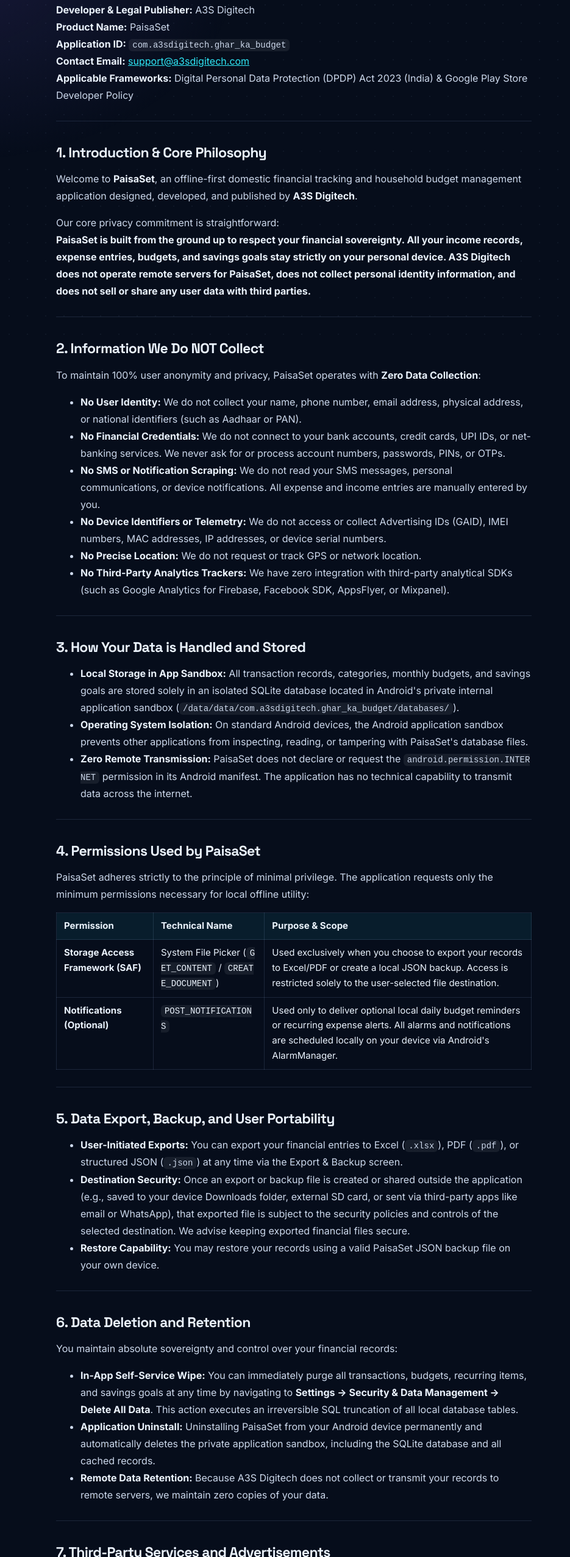
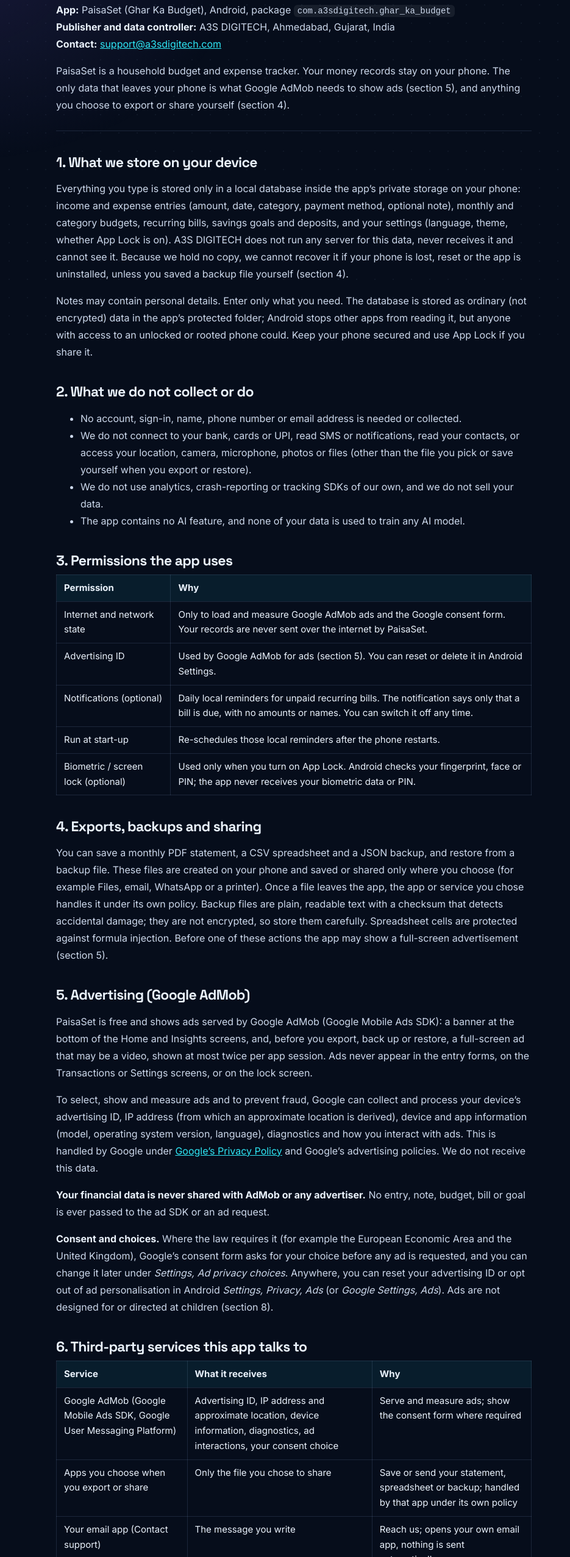
Before and after one commit to shahnawazrathod86/a3sdigitech, a plain HTML site: page paisaset-privacy.html in a window 1280 px wide. Shown: the part 247-2800 px from the top of the page at 61% size, without its empty margins (0-935 px from the left). Drawn offline with Linux system fonts and the light colour scheme.

Commit message:
PaisaSet: rewrite privacy policy for Google AdMob (Play policy), update app listing text
Co-Authored-By: Claude Sonnet 5.5 <noreply@anthropic.com>

```diff
--- a/paisaset-privacy.html
+++ b/paisaset-privacy.html
@@ -4,12 +4,12 @@
 <meta charset="utf-8">
 <meta name="viewport" content="width=device-width,initial-scale=1">
 <title>PaisaSet Privacy Policy | A3S DIGITECH</title>
-<meta name="description" content="PaisaSet Privacy Policy for the app published by A3S DIGITECH.">
+<meta name="description" content="PaisaSet privacy policy: your budget records stay on your phone; Google AdMob ads, consent and your choices explained.">
 <meta name="theme-color" content="#060d1b">
 <link rel="canonical" href="https://a3sdigitech.com/paisaset-privacy.html">
 <meta property="og:site_name" content="A3S DIGITECH">
 <meta property="og:title" content="PaisaSet Privacy Policy | A3S DIGITECH">
-<meta property="og:description" content="PaisaSet Privacy Policy for the app published by A3S DIGITECH.">
+<meta property="og:description" content="PaisaSet privacy policy: your budget records stay on your phone; Google AdMob ads, consent and your choices explained.">
 <meta property="og:type" content="website">
 <meta property="og:url" content="https://a3sdigitech.com/paisaset-privacy.html">
 <meta property="og:image" content="https://a3sdigitech.com/og-image.png">
@@ -33,218 +33,81 @@
 </div></header>
 <main id="main">
 
-<section><div class="wrap doc"><h1 id="privacy-policy-for-paisaset">Privacy Policy for PaisaSet</h1>
-<p><strong>Last Updated:</strong> October 2026<br />
-<strong>Developer &amp; Legal Publisher:</strong> A3S Digitech<br />
-<strong>Product Name:</strong> PaisaSet<br />
-<strong>Application ID:</strong>
-<code>com.a3sdigitech.ghar_ka_budget</code><br />
-<strong>Contact Email:</strong> <a
-href="mailto:support@a3sdigitech.com"><span>support@a3sdigitech.com</span></a><br />
-<strong>Applicable Frameworks:</strong> Digital Personal Data Protection
-(DPDP) Act 2023 (India) &amp; Google Play Store Developer Policy</p>
+<section><div class="wrap doc"><h1 id="privacy-policy-for-paisaset">PaisaSet Privacy Policy</h1>
+<p><strong>Last updated:</strong> 9 November 2026<br />
+<strong>App:</strong> PaisaSet (Ghar Ka Budget), Android, package <code>com.a3sdigitech.ghar_ka_budget</code><br />
+<strong>Publisher and data controller:</strong> A3S DIGITECH, Ahmedabad, Gujarat, India<br />
+<strong>Contact:</strong> <a href="mailto:support@a3sdigitech.com">support@a3sdigitech.com</a></p>
+<p>PaisaSet is a household budget and expense tracker. Your money records stay on your phone. The only data that leaves your phone is what Google AdMob needs to show ads (section 5), and anything you choose to export or share yourself (section 4).</p>
 <hr />
-<h2 id="1-introduction--core-philosophy">1. Introduction &amp; Core
-Philosophy</h2>
-<p>Welcome to <strong>PaisaSet</strong>, an offline-first domestic
-financial tracking and household budget management application designed,
-developed, and published by <strong>A3S Digitech</strong>.</p>
-<p>Our core privacy commitment is straightforward:<br />
-<strong>PaisaSet is built from the ground up to respect your financial
-sovereignty. All your income records, expense entries, budgets, and
-savings goals stay strictly on your personal device. A3S Digitech does
-not operate remote servers for PaisaSet, does not collect personal
-identity information, and does not sell or share any user data with
-third parties.</strong></p>
-<hr />
-<h2 id="2-information-we-do-not-collect">2. Information We Do NOT
-Collect</h2>
-<p>To maintain 100% user anonymity and privacy, PaisaSet operates with
-<strong>Zero Data Collection</strong>:</p>
+
+<h2 id="1-what-we-store-on-your-device">1. What we store on your device</h2>
+<p>Everything you type is stored only in a local database inside the app&rsquo;s private storage on your phone: income and expense entries (amount, date, category, payment method, optional note), monthly and category budgets, recurring bills, savings goals and deposits, and your settings (language, theme, whether App Lock is on). A3S DIGITECH does not run any server for this data, never receives it and cannot see it. Because we hold no copy, we cannot recover it if your phone is lost, reset or the app is uninstalled, unless you saved a backup file yourself (section 4).</p>
+<p>Notes may contain personal details. Enter only what you need. The database is stored as ordinary (not encrypted) data in the app&rsquo;s protected folder; Android stops other apps from reading it, but anyone with access to an unlocked or rooted phone could. Keep your phone secured and use App Lock if you share it.</p>
+
+<h2 id="2-what-we-do-not-collect">2. What we do not collect or do</h2>
 <ul>
-<li><strong>No User Identity:</strong> We do not collect your name,
-phone number, email address, physical address, or national identifiers
-(such as Aadhaar or PAN).</li>
-<li><strong>No Financial Credentials:</strong> We do not connect to your
-bank accounts, credit cards, UPI IDs, or net-banking services. We never
-ask for or process account numbers, passwords, PINs, or OTPs.</li>
-<li><strong>No SMS or Notification Scraping:</strong> We do not read
-your SMS messages, personal communications, or device notifications. All
-expense and income entries are manually entered by you.</li>
-<li><strong>No Device Identifiers or Telemetry:</strong> We do not
-access or collect Advertising IDs (GAID), IMEI numbers, MAC addresses,
-IP addresses, or device serial numbers.</li>
-<li><strong>No Precise Location:</strong> We do not request or track GPS
-or network location.</li>
-<li><strong>No Third-Party Analytics Trackers:</strong> We have zero
-integration with third-party analytical SDKs (such as Google Analytics
-for Firebase, Facebook SDK, AppsFlyer, or Mixpanel).</li>
+<li>No account, sign-in, name, phone number or email address is needed or collected.</li>
+<li>We do not connect to your bank, cards or UPI, read SMS or notifications, read your contacts, or access your location, camera, microphone, photos or files (other than the file you pick or save yourself when you export or restore).</li>
+<li>We do not use analytics, crash-reporting or tracking SDKs of our own, and we do not sell your data.</li>
+<li>The app contains no AI feature, and none of your data is used to train any AI model.</li>
 </ul>
-<hr />
-<h2 id="3-how-your-data-is-handled-and-stored">3. How Your Data is
-Handled and Stored</h2>
-<ul>
-<li><strong>Local Storage in App Sandbox:</strong> All transaction
-records, categories, monthly budgets, and savings goals are stored
-solely in an isolated SQLite database located in Android's private
-internal application sandbox
-(<code>/data/data/com.a3sdigitech.ghar_ka_budget/databases/</code>).</li>
-<li><strong>Operating System Isolation:</strong> On standard Android
-devices, the Android application sandbox prevents other applications
-from inspecting, reading, or tampering with PaisaSet's database
-files.</li>
-<li><strong>Zero Remote Transmission:</strong> PaisaSet does not declare
-or request the <code>android.permission.INTERNET</code> permission in
-its Android manifest. The application has no technical capability to
-transmit data across the internet.</li>
-</ul>
-<hr />
-<h2 id="4-permissions-used-by-paisaset">4. Permissions Used by
-PaisaSet</h2>
-<p>PaisaSet adheres strictly to the principle of minimal privilege. The
-application requests only the minimum permissions necessary for local
-offline utility:</p>
+
+<h2 id="3-permissions">3. Permissions the app uses</h2>
 <table>
-<thead>
-<tr class="header">
-<th style="text-align: left;">Permission</th>
-<th style="text-align: left;">Technical Name</th>
-<th style="text-align: left;">Purpose &amp; Scope</th>
-</tr>
-</thead>
+<thead><tr><th>Permission</th><th>Why</th></tr></thead>
 <tbody>
-<tr class="odd">
-<td style="text-align: left;"><strong>Storage Access Framework
-(SAF)</strong></td>
-<td style="text-align: left;">System File Picker
-(<code>GET_CONTENT</code> / <code>CREATE_DOCUMENT</code>)</td>
-<td style="text-align: left;">Used exclusively when you choose to export
-your records to Excel/PDF or create a local JSON backup. Access is
-restricted solely to the user-selected file destination.</td>
-</tr>
-<tr class="even">
-<td style="text-align: left;"><strong>Notifications
-(Optional)</strong></td>
-<td style="text-align: left;"><code>POST_NOTIFICATIONS</code></td>
-<td style="text-align: left;">Used only to deliver optional local daily
-budget reminders or recurring expense alerts. All alarms and
-notifications are scheduled locally on your device via Android's
-AlarmManager.</td>
-</tr>
+<tr><td>Internet and network state</td><td>Only to load and measure Google AdMob ads and the Google consent form. Your records are never sent over the internet by PaisaSet.</td></tr>
+<tr><td>Advertising ID</td><td>Used by Google AdMob for ads (section 5). You can reset or delete it in Android Settings.</td></tr>
+<tr><td>Notifications (optional)</td><td>Daily local reminders for unpaid recurring bills. The notification says only that a bill is due, with no amounts or names. You can switch it off any time.</td></tr>
+<tr><td>Run at start-up</td><td>Re-schedules those local reminders after the phone restarts.</td></tr>
+<tr><td>Biometric / screen lock (optional)</td><td>Used only when you turn on App Lock. Android checks your fingerprint, face or PIN; the app never receives your biometric data or PIN.</td></tr>
 </tbody>
 </table>
-<hr />
-<h2 id="5-data-export-backup-and-user-portability">5. Data Export,
-Backup, and User Portability</h2>
+
+<h2 id="4-exports-backup-and-sharing">4. Exports, backups and sharing</h2>
+<p>You can save a monthly PDF statement, a CSV spreadsheet and a JSON backup, and restore from a backup file. These files are created on your phone and saved or shared only where you choose (for example Files, email, WhatsApp or a printer). Once a file leaves the app, the app or service you chose handles it under its own policy. Backup files are plain, readable text with a checksum that detects accidental damage; they are not encrypted, so store them carefully. Spreadsheet cells are protected against formula injection. Before one of these actions the app may show a full-screen advertisement (section 5).</p>
+
+<h2 id="5-advertising">5. Advertising (Google AdMob)</h2>
+<p>PaisaSet is free and shows ads served by Google AdMob (Google Mobile Ads SDK): a banner at the bottom of the Home and Insights screens, and, before you export, back up or restore, a full-screen ad that may be a video, shown at most twice per app session. Ads never appear in the entry forms, on the Transactions or Settings screens, or on the lock screen.</p>
+<p>To select, show and measure ads and to prevent fraud, Google can collect and process your device&rsquo;s advertising ID, IP address (from which an approximate location is derived), device and app information (model, operating system version, language), diagnostics and how you interact with ads. This is handled by Google under <a href="https://policies.google.com/privacy">Google&rsquo;s Privacy Policy</a> and Google&rsquo;s advertising policies. We do not receive this data.</p>
+<p><strong>Your financial data is never shared with AdMob or any advertiser.</strong> No entry, note, budget, bill or goal is ever passed to the ad SDK or an ad request.</p>
+<p><strong>Consent and choices.</strong> Where the law requires it (for example the European Economic Area and the United Kingdom), Google&rsquo;s consent form asks for your choice before any ad is requested, and you can change it later under <em>Settings, Ad privacy choices</em>. Anywhere, you can reset your advertising ID or opt out of ad personalisation in Android <em>Settings, Privacy, Ads</em> (or <em>Google Settings, Ads</em>). Ads are not designed for or directed at children (section 8).</p>
+
+<h2 id="6-third-party-services">6. Third-party services this app talks to</h2>
+<table>
+<thead><tr><th>Service</th><th>What it receives</th><th>Why</th></tr></thead>
+<tbody>
+<tr><td>Google AdMob (Google Mobile Ads SDK, Google User Messaging Platform)</td><td>Advertising ID, IP address and approximate location, device information, diagnostics, ad interactions, your consent choice</td><td>Serve and measure ads; show the consent form where required</td></tr>
+<tr><td>Apps you choose when you export or share</td><td>Only the file you chose to share</td><td>Save or send your statement, spreadsheet or backup; handled by that app under its own policy</td></tr>
+<tr><td>Your email app (Contact support)</td><td>The message you write</td><td>Reach us; opens your own email app, nothing is sent automatically</td></tr>
+</tbody>
+</table>
+<p>PaisaSet itself sends no income, expense, note, budget, bill or goal data to any of these services. Connections to Google use HTTPS.</p>
+
+<h2 id="7-your-control-and-deleting-your-data">7. Your control over your data, and deleting it</h2>
 <ul>
-<li><strong>User-Initiated Exports:</strong> You can export your
-financial entries to Excel (<code>.xlsx</code>), PDF
-(<code>.pdf</code>), or structured JSON (<code>.json</code>) at any time
-via the Export &amp; Backup screen.</li>
-<li><strong>Destination Security:</strong> Once an export or backup file
-is created or shared outside the application (e.g., saved to your device
-Downloads folder, external SD card, or sent via third-party apps like
-email or WhatsApp), that exported file is subject to the security
-policies and controls of the selected destination. We advise keeping
-exported financial files secure.</li>
-<li><strong>Restore Capability:</strong> You may restore your records
-using a valid PaisaSet JSON backup file on your own device.</li>
+<li><strong>See, correct and copy.</strong> All your records are visible and editable in the app, and exportable as PDF, CSV or JSON.</li>
+<li><strong>Delete everything.</strong> <em>Settings, Delete All Data</em> permanently erases all entries, budgets, bills and goals stored by the app, and its temporary export files. Files you saved or shared elsewhere stay at those destinations until you delete them. Uninstalling the app removes its private data from your phone.</li>
+<li><strong>Ad data.</strong> We hold none. To control what Google holds about your advertising ID, reset it in Android Settings or manage your Google account activity at <a href="https://myaccount.google.com/">myaccount.google.com</a>.</li>
+<li><strong>Your rights and complaints.</strong> Because we hold none of your records, you can already see, correct and erase them yourself. For any question, complaint or request under India&rsquo;s Digital Personal Data Protection Act, 2023 or other applicable law, write to <a href="mailto:support@a3sdigitech.com">support@a3sdigitech.com</a>. This address is also our grievance contact; we aim to reply within 30 days.</li>
 </ul>
-<hr />
-<h2 id="6-data-deletion-and-retention">6. Data Deletion and
-Retention</h2>
-<p>You maintain absolute sovereignty and control over your financial
-records:</p>
+
+<h2 id="8-children">8. Children</h2>
+<p>PaisaSet is a general-audience app for adults (18 and over) and is not directed at children. We do not knowingly collect personal information from children, and ads are not child-directed. If you are a parent or guardian and believe a child has used the app, delete the app and its data from the phone or contact us.</p>
+
+<h2 id="9-security">9. Security</h2>
+<p>Your records are kept in the app&rsquo;s private storage and never leave the phone through PaisaSet. The app disables Android cloud backup of its data, hides its screen in the Android recent-apps view (Android 13 and later), and offers an optional App Lock that uses your phone&rsquo;s own screen lock. The local database is not additionally encrypted (section 1). No method of storage is perfectly secure.</p>
+
+<h2 id="10-where-offered">10. Where this app is offered, and legal basis</h2>
+<p>PaisaSet is published from India for users in India and in other countries where Google Play offers it. The little we process ourselves (your consent choice and any support emails you send us) is handled on the basis of your consent or request. Nothing in this policy is a claim of legal certification under any law.</p>
+
+<h2 id="11-changes-and-contact">11. Changes to this policy, and contact</h2>
+<p>If this policy changes (for example, a new ad format or service), we will update the date above and, for material changes, say so in the app update notes on Google Play. The version shown inside the app (<em>Settings, Privacy Policy &amp; DPDP Notice</em>) covers the same points and works offline.</p>
 <ul>
-<li><strong>In-App Self-Service Wipe:</strong> You can immediately purge
-all transactions, budgets, recurring items, and savings goals at any
-time by navigating to <strong>Settings → Security &amp; Data Management
-→ Delete All Data</strong>. This action executes an irreversible SQL
-truncation of all local database tables.</li>
-<li><strong>Application Uninstall:</strong> Uninstalling PaisaSet from
-your Android device permanently and automatically deletes the private
-application sandbox, including the SQLite database and all cached
-records.</li>
-<li><strong>Remote Data Retention:</strong> Because A3S Digitech does
-not collect or transmit your records to remote servers, we maintain zero
-copies of your data.</li>
-</ul>
-<hr />
-<h2 id="7-third-party-services-and-advertisements">7. Third-Party
-Services and Advertisements</h2>
-<ul>
-<li><strong>Zero Advertising:</strong> PaisaSet contains no banner ads,
-interstitial ads, video rewards, or ad network SDKs (such as Google
-AdMob or Unity Ads).</li>
-<li><strong>Zero Third-Party Data Sharing:</strong> We do not sell,
-rent, trade, or distribute your data to brokers, marketing agencies,
-financial institutions, or any commercial entities.</li>
-</ul>
-<hr />
-<h2 id="8-childrens-privacy">8. Children’s Privacy</h2>
-<p>PaisaSet is a general-purpose domestic budgeting tool and does not
-solicit, target, or collect personal information from children under the
-age of 18 (or 13 depending on local jurisdiction). Because no personal
-information is collected from any user, PaisaSet complies with COPPA and
-the DPDP Act 2023 requirements regarding minors.</p>
-<hr />
-<h2
-id="9-alignment-with-indias-digital-personal-data-protection-dpdp-act-2023">9.
-Alignment with India's Digital Personal Data Protection (DPDP) Act,
-2023</h2>
-<p>PaisaSet has been engineered in accordance with the key principles of
-India's Digital Personal Data Protection Act, 2023:</p>
-<ul>
-<li><strong>Purpose Limitation &amp; Minimization (Section
-8(1)):</strong> No personal identifying data is collected or
-processed.</li>
-<li><strong>Storage Limitation &amp; Erasure (Section 12):</strong> All
-local data can be erased directly by the user at will.</li>
-<li><strong>Accountability &amp; Integrity (Section 8(5)):</strong> Data
-is contained exclusively within the user's sovereign Android hardware
-sandbox.</li>
-<li><strong>Grievance Redressal Mechanism:</strong> We provide clear
-developer contact information for any inquiries regarding data
-protection.</li>
-</ul>
-<hr />
-<h2 id="10-google-play-store-data-safety-declaration">10. Google Play
-Store Data Safety Declaration</h2>
-<p>In accordance with Google Play's Data Safety requirements, PaisaSet
-declares:</p>
-<ul>
-<li><strong>Data Collected:</strong> None (0 data types collected).</li>
-<li><strong>Data Shared:</strong> None (0 data types shared).</li>
-<li><strong>Encryption in Transit:</strong> Not applicable (The app
-performs zero network transmissions).</li>
-<li><strong>User Data Deletion Request:</strong> Handled locally within
-the app via <strong>Settings → Delete All Data</strong> and by
-uninstalling the application.</li>
-</ul>
-<hr />
-<h2 id="11-changes-to-this-privacy-policy">11. Changes to This Privacy
-Policy</h2>
-<p>A3S Digitech may periodically update this Privacy Policy to reflect
-future software enhancements or statutory amendments. Any changes will
-be posted to this repository and noted in official Google Play Store
-application release notes. Since PaisaSet does not collect user contact
-details, users are encouraged to review this policy periodically.</p>
-<hr />
-<h2 id="12-publisher--grievance-contact">12. Publisher &amp; Grievance
-Contact</h2>
-<p>If you have any questions, concerns, or inquiries regarding this
-Privacy Policy or your data security, please contact us:</p>
-<ul>
-<li><strong>Developer &amp; Publisher:</strong> A3S Digitech</li>
-<li><strong>Brand / Division:</strong> A3S Digitech FinTech
-Division</li>
-<li><strong>Grievance &amp; Privacy Officer:</strong> Compliance
-Cell</li>
-<li><strong>Official Email:</strong> <a
-href="mailto:support@a3sdigitech.com"><span>support@a3sdigitech.com</span></a></li>
-<li><strong>Official Codebase:</strong> <a
-href="https://github.com/shahnawazrathod86/ghar-ka-budget"><span>https://github.com/shahnawazrathod86/ghar-ka-budget</span></a></li>
-<li><strong>Jurisdiction:</strong> Republic of India (Bharat)</li>
+<li><strong>Publisher:</strong> A3S DIGITECH, 109, Aleeza Greens, TP85, Sarkhej Juhapura, Ahmedabad 380055, Gujarat, India</li>
+<li><strong>Email:</strong> <a href="mailto:support@a3sdigitech.com">support@a3sdigitech.com</a></li>
+<li><strong>Website:</strong> <a href="https://a3sdigitech.com">a3sdigitech.com</a></li>
 </ul>
 </div></section>
 </main>
```
Also changed, not shown: apps.html (+1 -1 lines), index.html (+1 -1 lines).
